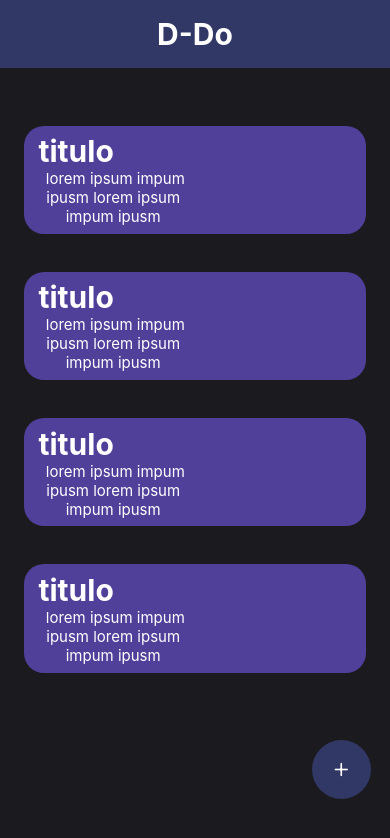
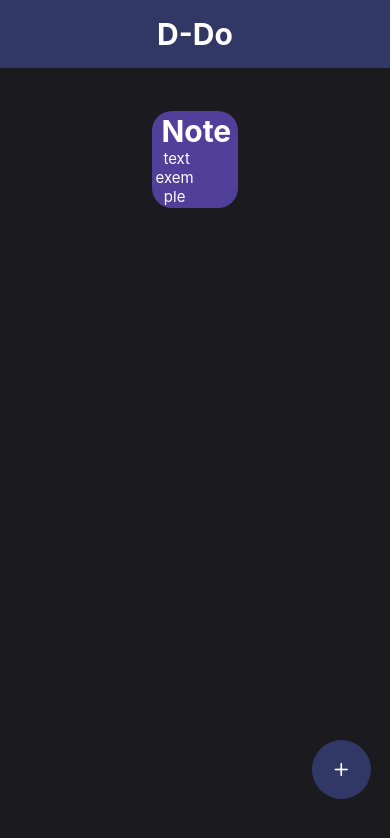
Before and after one commit to Dheph/Todo-App, a React Native app: screen / in a window 390 px wide. Shown: the top 838 px of the page. Built offline with nearby package versions, Linux system fonts and the light colour scheme.

Commit message:
add create note modal

```diff
--- a/App.js
+++ b/App.js
@@ -1,4 +1,4 @@
-import React from "react";
+import React, { useState } from "react";
 import {
   View,
   Text,
@@ -6,11 +6,39 @@ import {
   FlatList,
   StyleSheet,
   StatusBar,
+  Modal,
+  TextInput,
 } from "react-native";
-// import SyncStorage from "sync-storage";
-import {Feather} from '@expo/vector-icons'
+import { Feather } from "@expo/vector-icons";
 
 const App = () => {
+  // const [notes, setNotes] = useState([]);
+  const [open, setOpen] = useState(false);
+  const [title, setTitle] = useState();
+  const [text, setText] = useState();
+
+  let notes = [
+    {
+      id:0,
+      title:'Note',
+      text:'text exemple'
+    }
+  ]
+  console.log(notes.length)
+  function addNote() {
+    setOpen(true);
+  }
+  function createNote(){
+    let obj = {
+      title:title,
+      text:text,
+    }
+    notes.slice(0)
+    notes.push('teste')
+    console.log(notes)
+    setOpen(false)
+  }
+
   return (
     <View style={styles.container}>
       <View style={styles.header}>
@@ -19,23 +47,63 @@ const App = () => {
 
       <View style={styles.contentList}>
         <FlatList
-          data={[1, 2, 3, 4]}
+          data={notes}
           showsVerticalScrollIndicator={false}
           renderItem={({ item }) => (
             <View style={styles.note}>
-              <Text style={styles.noteTitle}> titulo </Text>
+              <Text style={styles.noteTitle}> {item.title}</Text>
               <Text style={styles.noteText}>
                 {" "}
-                lorem ipsum impum ipusm lorem ipsum impum ipusm
+                {item.text}
               </Text>
             </View>
           )}
         />
       </View>
-      <TouchableOpacity style={styles.footer}>
-        <Feather name="plus" size={20} color="#fff"/>
+      <TouchableOpacity style={styles.footer} onPress={() => addNote()}>
+        <Feather name="plus" size={20} color="#fff" />
       </TouchableOpacity>
       <StatusBar barStyle="light-content" />
+      {
+        <Modal visible={open} animationType="slide">
+          <View style={{ ...styles.container, backgroundColor: "#313866" }}>
+            <View style={{ ...styles.header, backgroundColor: "#1B1B1F" }}>
+              <Text style={styles.title}> D-Do </Text>
+            </View>
+
+            <View style={styles.contentList}>
+              <View style={styles.form}>
+                <TextInput
+                placeholder="Titulo"
+                placeholderTextColor="#ddd"
+                style={styles.noteTitle}
+                value={title}
+                onChangeText={text => setTitle(text)}
+                />
+              </View>
+              <View style={styles.textAreaContainer}>
+                <TextInput
+                  style={styles.textArea}
+                  underlineColorAndroid="transparent"
+                  placeholder="Digite aqui "
+                  placeholderTextColor="#ddd"
+                  numberOfLines={10}
+                  multiline={true}
+                  value={text}
+                  onChangeText={text => setText(text)}
+                />
+              </View>
+            </View>
+
+            <TouchableOpacity
+              style={{ ...styles.footer, backgroundColor: "#1B1B1F" }}
+              onPress={() => createNote()}
+            >
+              <Feather name="plus" size={20} color="#fff" />
+            </TouchableOpacity>
+          </View>
+        </Modal>
+      }
     </View>
   );
 };
@@ -58,42 +126,50 @@ const styles = StyleSheet.create({
     color: "#fff",
     fontWeight: "bold",
   },
-  contentList:{
-    height:'80%',
-    justifyContent:'center',
-    alignItems:'center',
-    marginTop:'10%'
+  contentList: {
+    height: "80%",
+    justifyContent: "center",
+    alignItems: "center",
+    marginTop: "10%",
   },
   note: {
-    borderRadius:20,
-    backgroundColor:"#50409A",
-    alignItems:'stretch',
-    margin:'5%',
-    padding:'2%',
+    borderRadius: 20,
+    backgroundColor: "#50409A",
+    alignItems: "stretch",
+    margin: "5%",
+    padding: "2%",
+  },
+  noteTitle: {
+    fontSize: 30,
+    fontWeight: "700",
+    color: "#fff",
+  },
+  noteText: {
+    fontSize: 15,
+    fontWeight: "400",
+    color: "#fff",
+    width: "50%",
+    textAlign: "center",
+  },
+  footer: {
+    height: "7%",
+    width: "15%",
+    left: "80%",
+    bottom: "5%",
+    justifyContent: "center",
+    alignItems: "center",
+    marginBottom: "5%",
+    backgroundColor: "#313866",
+    borderRadius: 50,
+  },
+  textAreaContainer: {
+    padding: '10%',
+  },
+  textArea: {
+    height: '50%',
+    justifyContent: "flex-start",
+    color:'#fff'
 
-  },
-  noteTitle:{
-    fontSize:30,
-    fontWeight:'700',
-    color:'#fff',
-  },
-  noteText:{
-    fontSize:15,
-    fontWeight:'400',
-    color:'#fff',
-    width:'50%',
-    textAlign:'center'
-  },
-  footer:{
-    height:'7%',
-    width:'15%',
-    left:'80%',
-    bottom:'5%',
-    justifyContent:'center',
-    alignItems:'center',
-    marginBottom:'5%',
-    backgroundColor:'#313866',
-    borderRadius:50
   }
 });
 export default App;
```
